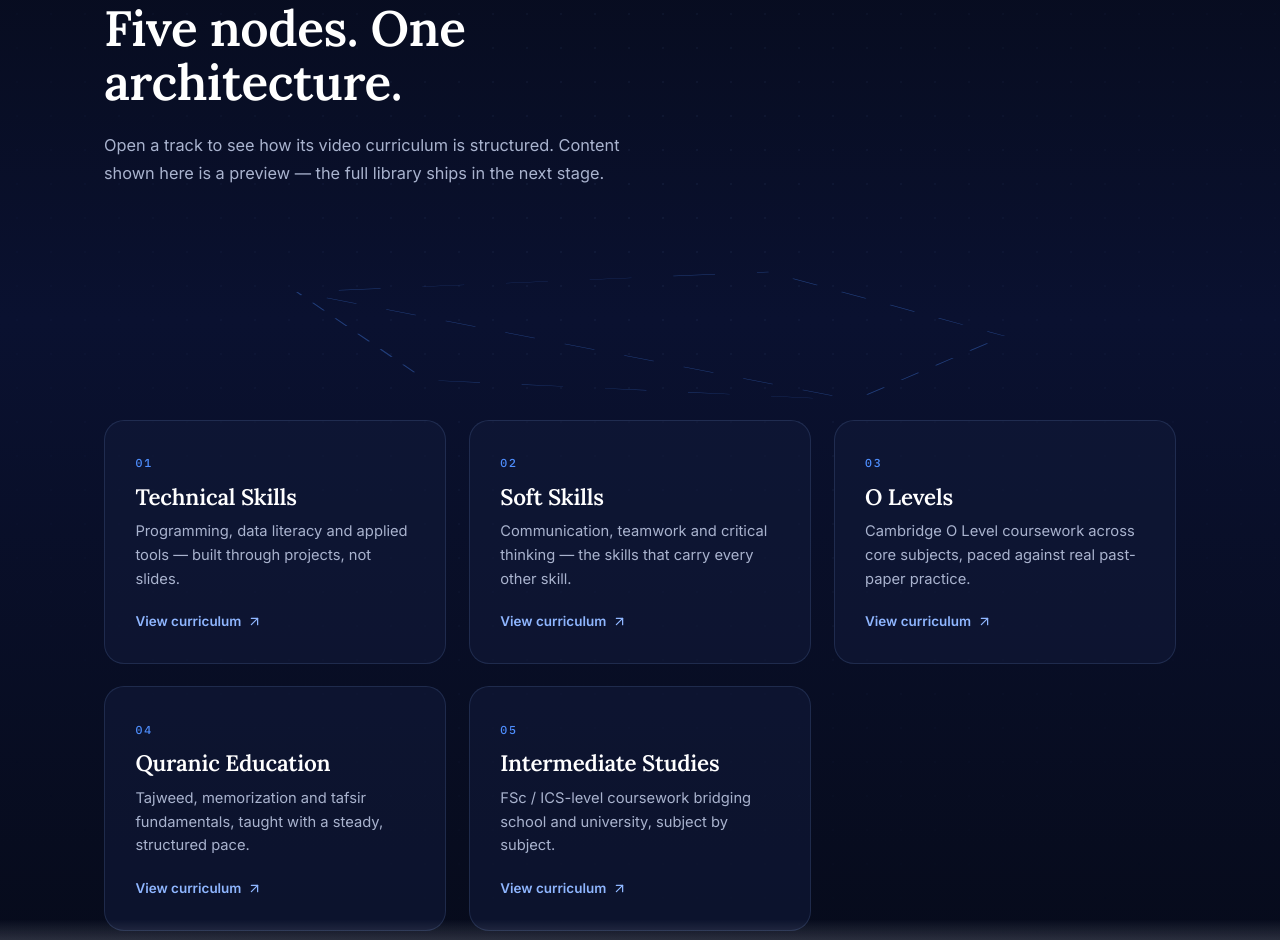
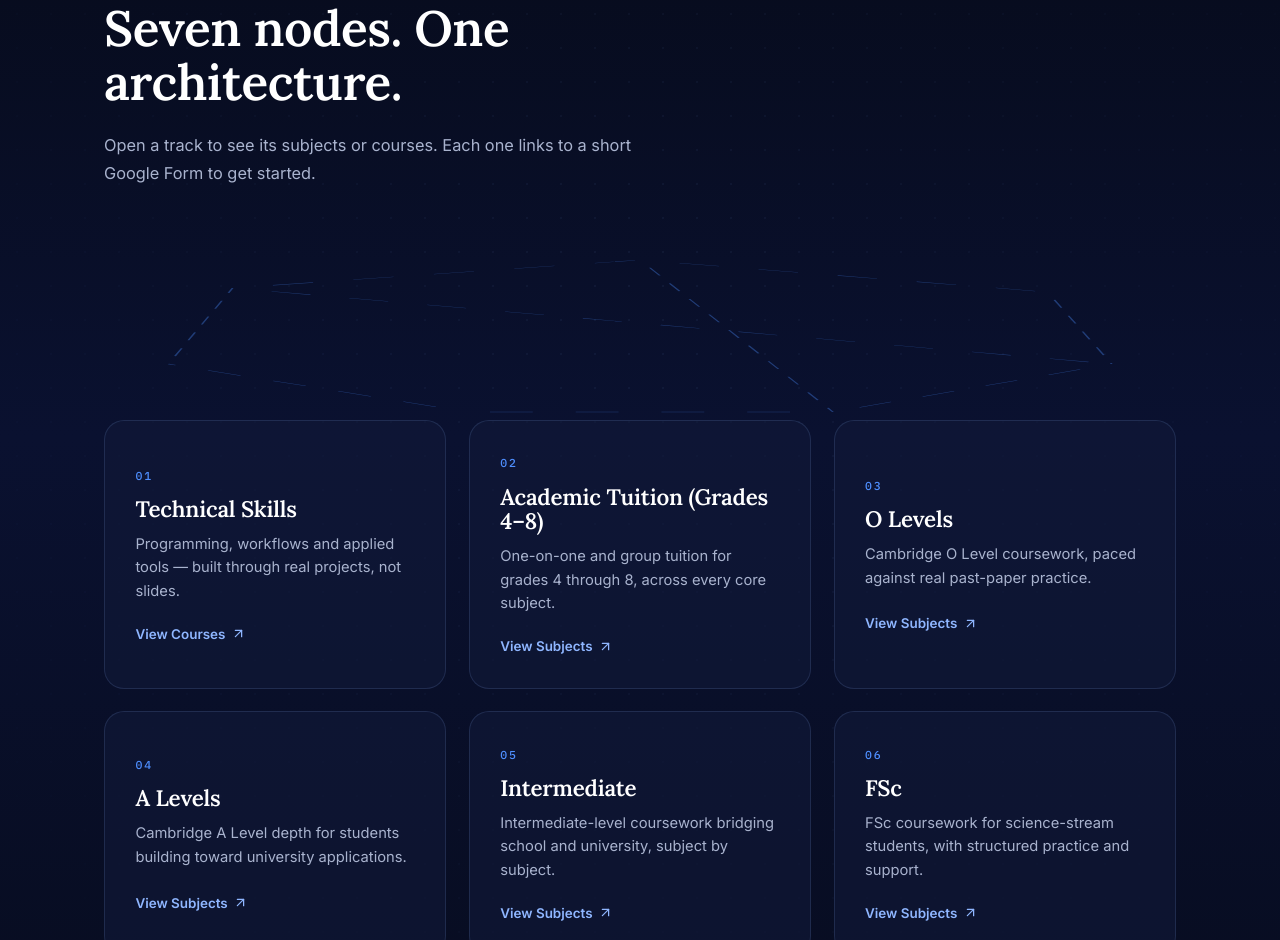
Before and after one commit to tahiratareef2710-wq/Neuredo, a React (Vite) app: page / in a window 1280 px wide. Shown: the part 1860-2800 px from the top of the page. Built offline with nearby package versions, Linux system fonts and the light colour scheme.

Commit message:
learning tracks fixed

```diff
--- a/src/components/Tracks.css
+++ b/src/components/Tracks.css
@@ -104,11 +104,6 @@
   grid-template-columns: repeat(3, 1fr);
   gap: 1.4rem;
   z-index: 1;
-}
-
-.tracks__grid > *:nth-child(4),
-.tracks__grid > *:nth-child(5) {
-  grid-column: span 1;
 }
 
 .track-card {
@@ -241,80 +236,71 @@
   max-width: 620px;
 }
 
-.track-modal__grid {
+.track-modal__list {
   margin-top: 2.2rem;
-  display: grid;
-  grid-template-columns: repeat(2, 1fr);
-  gap: 1.1rem;
+  display: flex;
+  flex-direction: column;
+  gap: 0.7rem;
 }
 
-.video-card {
+.item-row {
+  display: flex;
+  align-items: center;
+  gap: 0.9rem;
   background: rgba(255, 255, 255, 0.03);
   border: 1px solid rgba(143, 182, 255, 0.12);
   border-radius: var(--radius-md);
-  overflow: hidden;
-  transition: border-color 0.25s var(--ease-out), transform 0.25s var(--ease-out);
+  padding: 0.9rem 1.1rem;
+  transition: border-color 0.25s var(--ease-out), background 0.25s var(--ease-out);
 }
-.video-card:hover {
-  border-color: rgba(79, 143, 255, 0.45);
-  transform: translateY(-3px);
+.item-row:hover {
+  border-color: rgba(79, 143, 255, 0.4);
+  background: rgba(255, 255, 255, 0.05);
 }
 
-.video-card__thumb {
-  position: relative;
-  height: 108px;
-  background: linear-gradient(135deg, #16224d 0%, #0e1633 55%, #1e6fff33 130%);
+.item-row__icon {
   display: flex;
   align-items: center;
   justify-content: center;
+  width: 34px;
+  height: 34px;
+  flex-shrink: 0;
+  border-radius: 50%;
+  background: rgba(79, 143, 255, 0.12);
+  color: var(--blue-300);
 }
 
-.video-card__play {
-  width: 42px;
-  height: 42px;
-  border-radius: 50%;
-  background: rgba(255, 255, 255, 0.12);
-  border: 1px solid rgba(255, 255, 255, 0.28);
-  display: flex;
-  align-items: center;
-  justify-content: center;
+.item-row__title {
+  flex: 1;
+  font-size: 0.98rem;
+  font-weight: 600;
   color: var(--white);
-  backdrop-filter: blur(2px);
 }
 
-.video-card__number {
-  position: absolute;
-  top: 10px;
-  left: 12px;
-  font-family: var(--font-mono);
-  font-size: 0.7rem;
-  color: rgba(255, 255, 255, 0.5);
+.item-row__action {
+  display: inline-flex;
+  align-items: center;
+  gap: 0.3rem;
+  font-size: 0.82rem;
+  font-weight: 600;
+  color: var(--blue-300);
+  padding: 0.4rem 0.85rem;
+  border-radius: 999px;
+  border: 1px solid rgba(79, 143, 255, 0.4);
+  flex-shrink: 0;
+  white-space: nowrap;
+  transition: background 0.2s var(--ease-out), color 0.2s var(--ease-out);
+}
+.item-row__action:hover {
+  background: rgba(79, 143, 255, 0.16);
 }
 
-.video-card__meta {
-  padding: 1rem 1.1rem 1.2rem;
-}
-
-.video-card__level {
-  color: var(--azure-400);
-}
-
-.video-card__meta h4 {
-  margin-top: 0.5rem;
-  font-size: 0.96rem;
-  font-weight: 600;
-  color: var(--white);
-  line-height: 1.4;
-}
-
-.video-card__duration {
-  margin-top: 0.7rem;
-  display: inline-flex;
-  align-items: center;
-  gap: 0.35rem;
-  font-family: var(--font-mono);
-  font-size: 0.72rem;
+.item-row__action--disabled {
   color: var(--slate-300);
+  border-color: rgba(169, 179, 206, 0.28);
+  opacity: 0.7;
+  cursor: default;
+  pointer-events: none;
 }
 
 .track-modal__footnote {
--- a/src/components/Tracks.jsx
+++ b/src/components/Tracks.jsx
@@ -1,6 +1,6 @@
 import { useEffect, useState } from "react";
 import { AnimatePresence, motion } from "framer-motion";
-import { X, Play, Clock, ArrowUpRight } from "lucide-react";
+import { X, ArrowUpRight, FileText } from "lucide-react";
 import { tracks } from "../data/tracks";
 import { useReveal } from "../hooks/useReveal";
 import "./Tracks.css";
@@ -8,10 +8,13 @@ import "./Tracks.css";
 const EDGES = [
   [0, 1],
   [1, 2],
-  [2, 4],
-  [4, 3],
-  [3, 0],
-  [0, 4],
+  [2, 3],
+  [3, 4],
+  [4, 5],
+  [5, 6],
+  [6, 0],
+  [0, 3],
+  [1, 4],
 ];
 
 export default function Tracks() {
@@ -49,7 +52,7 @@ export default function Tracks() {
           animate={visible ? { opacity: 1, y: 0 } : {}}
           transition={{ duration: 0.7, ease: [0.16, 1, 0.3, 1], delay: 0.08 }}
         >
-          Five nodes. One architecture.
+          Seven nodes. One architecture.
         </motion.h2>
         <motion.p
           className="tracks__lede"
@@ -57,9 +60,8 @@ export default function Tracks() {
           animate={visible ? { opacity: 1, y: 0 } : {}}
           transition={{ duration: 0.7, ease: [0.16, 1, 0.3, 1], delay: 0.14 }}
         >
-          Open a track to see how its video curriculum is structured.
-          Content shown here is a preview — the full library ships in
-          the next stage.
+          Open a track to see its subjects or courses. Each one links to a
+          short Google Form to get started.
         </motion.p>
 
         {/* Decorative blueprint diagram, mirrors the logo's node mark */}
@@ -73,7 +75,7 @@ export default function Tracks() {
                 x2={tracks[b].node.x}
                 y2={tracks[b].node.y}
                 className="tracks__edge"
-                style={{ animationDelay: `${i * 0.15}s` }}
+                style={{ animationDelay: `${i * 0.12}s` }}
               />
             ))}
             {tracks.map((t, i) => (
@@ -124,7 +126,7 @@ function TrackCard({ track, index, parentVisible, onOpen }) {
       <h3 className="track-card__name">{track.name}</h3>
       <p className="track-card__summary">{track.summary}</p>
       <span className="track-card__cta">
-        View curriculum <ArrowUpRight size={15} />
+        {track.cta} <ArrowUpRight size={15} />
       </span>
       <span className="track-card__glow" aria-hidden="true" />
     </motion.button>
@@ -145,7 +147,7 @@ function TrackModal({ track, onClose }) {
         className="track-modal"
         role="dialog"
         aria-modal="true"
-        aria-label={`${track.name} curriculum`}
+        aria-label={`${track.name} — ${track.cta.toLowerCase()}`}
         initial={{ opacity: 0, y: 32, scale: 0.98 }}
         animate={{ opacity: 1, y: 0, scale: 1 }}
         exit={{ opacity: 0, y: 20, scale: 0.98 }}
@@ -164,30 +166,44 @@ function TrackModal({ track, onClose }) {
 
         <p className="track-modal__summary">{track.summary}</p>
 
-        <div className="track-modal__grid">
-          {track.videos.map((v, i) => (
-            <div className="video-card" key={v.title}>
-              <div className="video-card__thumb">
-                <span className="video-card__play">
-                  <Play size={18} fill="currentColor" />
-                </span>
-                <span className="video-card__number">{String(i + 1).padStart(2, "0")}</span>
-              </div>
-              <div className="video-card__meta">
-                <span className="video-card__level eyebrow">{v.level}</span>
-                <h4>{v.title}</h4>
-                <span className="video-card__duration">
-                  <Clock size={13} /> {v.duration}
-                </span>
-              </div>
-            </div>
+        <div className="track-modal__list">
+          {track.items.map((item) => (
+            <ItemRow key={item.title} item={item} />
           ))}
         </div>
 
         <p className="track-modal__footnote">
-          Preview layout — actual videos for {track.name} will be uploaded here in the next stage.
+          Tap an item to open its Google Form and get started.
         </p>
       </motion.div>
     </motion.div>
   );
 }
+
+function ItemRow({ item }) {
+  const hasForm = Boolean(item.formUrl);
+
+  return (
+    <div className="item-row">
+      <span className="item-row__icon" aria-hidden="true">
+        <FileText size={16} />
+      </span>
+      <span className="item-row__title">{item.title}</span>
+
+      {hasForm ? (
+        <a
+          className="item-row__action"
+          href={item.formUrl}
+          target="_blank"
+          rel="noopener noreferrer"
+        >
+          Apply <ArrowUpRight size={14} />
+        </a>
+      ) : (
+        <span className="item-row__action item-row__action--disabled">
+          Form coming soon
+        </span>
+      )}
+    </div>
+  );
+}
--- a/src/data/tracks.js
+++ b/src/data/tracks.js
@@ -1,5 +1,12 @@
-// Node positions (x, y in % ) describe how each track sits on the blueprint
+// Node positions (x, y in %) describe how each track sits on the blueprint
 // grid in the Tracks section, echoing the node-and-line mark in the logo.
+//
+// Every track now uses the same shape: a short list of items (courses or
+// subjects), each pointing at a Google Form. Swap the `formUrl` placeholders
+// below for the real form links whenever they're ready — until then the UI
+// shows a disabled "Form coming soon" state instead of a dead link.
+
+const FORM_PLACEHOLDER = "";
 
 export const tracks = [
   {
@@ -8,28 +15,33 @@ export const tracks = [
     name: "Technical Skills",
     short: "Technical",
     summary:
-      "Programming, data literacy and applied tools — built through projects, not slides.",
-    node: { x: 18, y: 24 },
-    videos: [
-      { title: "Setting up your first dev environment", duration: "12:04", level: "Foundation" },
-      { title: "Python fundamentals: variables to functions", duration: "18:41", level: "Foundation" },
-      { title: "Working with real datasets in Excel & SQL", duration: "22:15", level: "Intermediate" },
-      { title: "Building your first web page", duration: "15:37", level: "Intermediate" },
+      "Programming, workflows and applied tools — built through real projects, not slides.",
+    cta: "View Courses",
+    node: { x: 12, y: 22 },
+    items: [
+      { title: "Git & GitHub", formUrl: FORM_PLACEHOLDER },
+      { title: "CI/CD Workflows", formUrl: FORM_PLACEHOLDER },
+      { title: "Flutter", formUrl: FORM_PLACEHOLDER },
+      { title: "Web Development", formUrl: FORM_PLACEHOLDER },
     ],
   },
   {
-    id: "soft-skills",
+    id: "academic-tuition",
     index: "02",
-    name: "Soft Skills",
-    short: "Soft Skills",
+    name: "Academic Tuition (Grades 4–8)",
+    short: "Grades 4–8",
     summary:
-      "Communication, teamwork and critical thinking — the skills that carry every other skill.",
-    node: { x: 62, y: 14 },
-    videos: [
-      { title: "Structuring a clear argument", duration: "09:52", level: "Foundation" },
-      { title: "Public speaking without the panic", duration: "16:20", level: "Foundation" },
-      { title: "Giving and receiving feedback well", duration: "11:08", level: "Intermediate" },
-      { title: "Leading a group project", duration: "14:33", level: "Intermediate" },
+      "One-on-one and group tuition for grades 4 through 8, across every core subject.",
+    cta: "View Subjects",
+    node: { x: 50, y: 8 },
+    items: [
+      { title: "Maths", formUrl: FORM_PLACEHOLDER },
+      { title: "English", formUrl: FORM_PLACEHOLDER },
+      { title: "Science", formUrl: FORM_PLACEHOLDER },
+      { title: "Urdu", formUrl: FORM_PLACEHOLDER },
+      { title: "Islamiyat", formUrl: FORM_PLACEHOLDER },
+      { title: "Social Studies", formUrl: FORM_PLACEHOLDER },
+      { title: "Computer Science", formUrl: FORM_PLACEHOLDER },
     ],
   },
   {
@@ -38,43 +50,67 @@ export const tracks = [
     name: "O Levels",
     short: "O Levels",
     summary:
-      "Cambridge O Level coursework across core subjects, paced against real past-paper practice.",
-    node: { x: 84, y: 46 },
-    videos: [
-      { title: "Physics: forces and motion, worked examples", duration: "24:10", level: "O Level" },
-      { title: "Chemistry: balancing equations from scratch", duration: "19:47", level: "O Level" },
-      { title: "English: comprehension technique breakdown", duration: "17:29", level: "O Level" },
-      { title: "Maths: past paper walkthrough, Paper 2", duration: "28:03", level: "O Level" },
+      "Cambridge O Level coursework, paced against real past-paper practice.",
+    cta: "View Subjects",
+    node: { x: 88, y: 24 },
+    items: [
+      { title: "Computer Science", formUrl: FORM_PLACEHOLDER },
+      { title: "Business Studies", formUrl: FORM_PLACEHOLDER },
     ],
   },
   {
-    id: "quranic-education",
+    id: "a-levels",
     index: "04",
-    name: "Quranic Education",
-    short: "Quranic Edu",
+    name: "A Levels",
+    short: "A Levels",
     summary:
-      "Tajweed, memorization and tafsir fundamentals, taught with a steady, structured pace.",
-    node: { x: 30, y: 68 },
-    videos: [
-      { title: "Tajweed basics: articulation points", duration: "13:55", level: "Foundation" },
-      { title: "Hifz method: building a daily routine", duration: "10:41", level: "Foundation" },
-      { title: "Introduction to tafsir: Surah Al-Fatiha", duration: "20:12", level: "Intermediate" },
-      { title: "Correcting common recitation mistakes", duration: "15:06", level: "Intermediate" },
+      "Cambridge A Level depth for students building toward university applications.",
+    cta: "View Subjects",
+    node: { x: 94, y: 60 },
+    items: [
+      { title: "Computer Science", formUrl: FORM_PLACEHOLDER },
+      { title: "Business Studies", formUrl: FORM_PLACEHOLDER },
     ],
   },
   {
-    id: "intermediate-studies",
+    id: "intermediate",
     index: "05",
-    name: "Intermediate Studies",
+    name: "Intermediate",
     short: "Intermediate",
     summary:
-      "FSc / ICS-level coursework bridging school and university, subject by subject.",
-    node: { x: 70, y: 78 },
-    videos: [
-      { title: "Calculus: limits and continuity", duration: "26:18", level: "Intermediate" },
-      { title: "Statistics: probability distributions", duration: "21:44", level: "Intermediate" },
-      { title: "Computer Science: intro to algorithms", duration: "23:59", level: "Intermediate" },
-      { title: "Economics: supply and demand in practice", duration: "18:22", level: "Intermediate" },
+      "Intermediate-level coursework bridging school and university, subject by subject.",
+    cta: "View Subjects",
+    node: { x: 68, y: 84 },
+    items: [
+      { title: "Maths", formUrl: FORM_PLACEHOLDER },
+      { title: "Computer Science", formUrl: FORM_PLACEHOLDER },
+    ],
+  },
+  {
+    id: "fsc",
+    index: "06",
+    name: "FSc",
+    short: "FSc",
+    summary:
+      "FSc coursework for science-stream students, with structured practice and support.",
+    cta: "View Subjects",
+    node: { x: 34, y: 84 },
+    items: [
+      { title: "Maths", formUrl: FORM_PLACEHOLDER },
+      { title: "Computer Science", formUrl: FORM_PLACEHOLDER },
+    ],
+  },
+  {
+    id: "quranic-studies",
+    index: "07",
+    name: "Quranic Studies",
+    short: "Quranic Studies",
+    summary:
+      "Helping beginners learn to recite the Quran correctly, with a steady, structured pace.",
+    cta: "View Subjects",
+    node: { x: 6, y: 60 },
+    items: [
+      { title: "Learn Tajweed", formUrl: FORM_PLACEHOLDER },
     ],
   },
 ];
```
